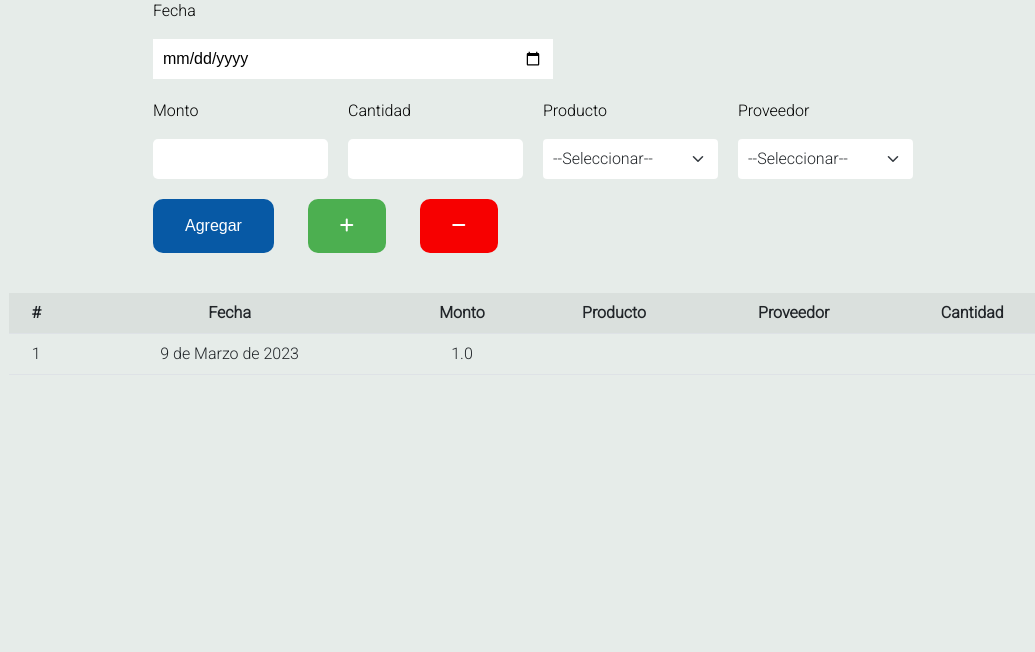
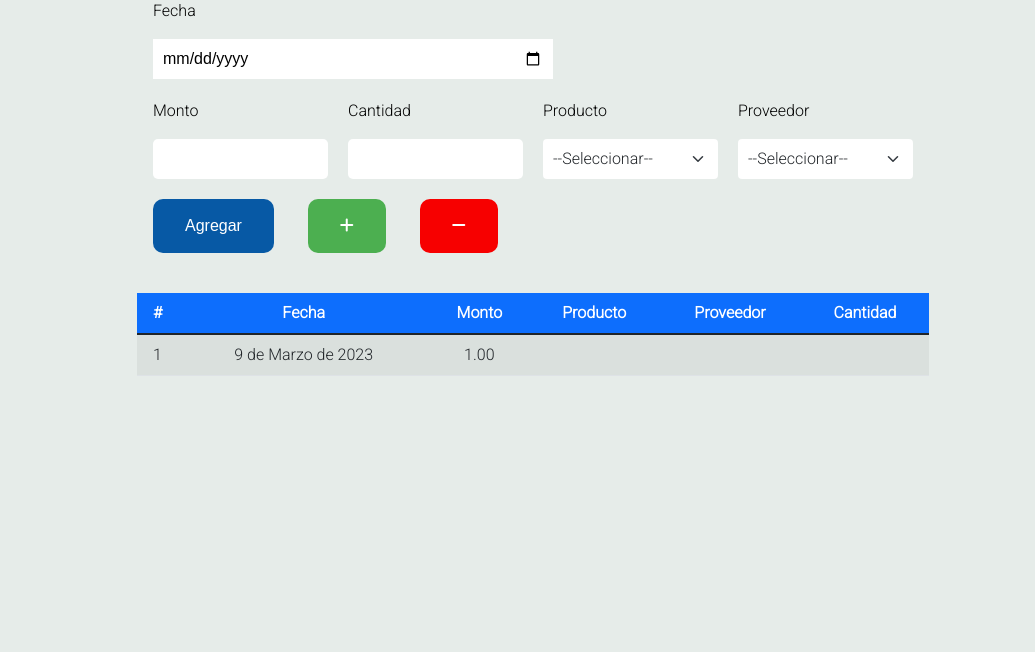
Before and after one commit to Walkman2000/EPP_Project, a Django app: template templates/admin/compras_admin.html in a window 1280 px wide. Shown: the part 97-749 px from the top of the page, without its empty margins (107-1142 px from the left). Run offline with Django 4.2, Linux system fonts and the light colour scheme; the template is opened without the code that fills it: values that come from a table or form of the project are taken from there, others are empty; data comes from the database, SQL or seed files in the repository; some libraries are stand-ins or nearby versions.

Commit message:
actualizacion

```diff
--- a/EPP_Project/settings.py
+++ b/EPP_Project/settings.py
@@ -37,7 +37,8 @@ INSTALLED_APPS = [
     'django.contrib.sessions',
     'django.contrib.messages',
     'django.contrib.staticfiles',
-    'EPP.apps.EppConfig'
+    'EPP.apps.EppConfig',
+    'django.contrib.humanize',
 ]
 
 MIDDLEWARE = [
@@ -80,7 +81,7 @@ DATABASES = {
         'HOST': '162.241.62.45',
         'NAME': 'fluidos4_tienda_sigssmac',
         'USER': 'fluidos4_hazardousback',
-        'PASSWORD': '0uFM&UV-G13+',
+        'PASSWORD': 'Sigssmac2023++-??',
         'PORT': 3306,
     }
 }
--- a/templates/admin/compras_admin.html
+++ b/templates/admin/compras_admin.html
@@ -1,5 +1,6 @@
 {% extends 'base_admin.html' %}
 {% load static %}
+{% load humanize %}
 {% block styles %}
 <style>
     .contForm {
@@ -78,6 +79,33 @@
     }
 
 
+    .contenedor {
+        table-layout: fixed;
+        width: 65%;
+        /*height: 60%;*/
+        max-height: 50%;
+        border-collapse: collapse;
+
+    }
+
+    .sticky {
+        position: sticky;
+        top: -20px;
+    }
+
+    .table tbody{
+        overflow: auto;
+    }
+
+    table{
+        margin-top: 0%;
+        height: 50px;
+    }
+
+    thead {
+        max-height: 100%;
+    }
+
 </style>
 {% endblock %}
 
@@ -135,11 +163,10 @@
         </form>
     </div>
 
-
-
 <div class="contenedor">
     <table class="table table-striped table">
-        <tr class="text-center">
+        <thead>
+            <tr class="text-center bg-primary sticky text-white">
                 <th>#</th>
                 <th>Fecha</th>
                 <th>Monto</th>
@@ -147,15 +174,18 @@
                 <th>Proveedor</th>
                 <th>Cantidad</th>
             </tr>
+        </thead>
         {% for compra in compras %}
+        <tbody>
         <tr class="text-center">
             <td>{{compra.id}}</td>
             <td>{{compra.fecha|default:"No hay fecha"}}</td>
-            <td>{{compra.monto}}</td>
+            <td>{{compra.monto|floatformat:2}}</td>
             <td>{{compra.producto__nombre}}</td>
             <td>{{compra.proveedores__nombre}}</td>
-            <td>{{compra.cantidad}}</td>
+            <td>{{compra.cantidad|floatformat:0}}</td>
         </tr>
+        </tbody>
         {% endfor %}
     </table>
 </div>
```
Lines whose indentation alone changed are shown as unchanged.
